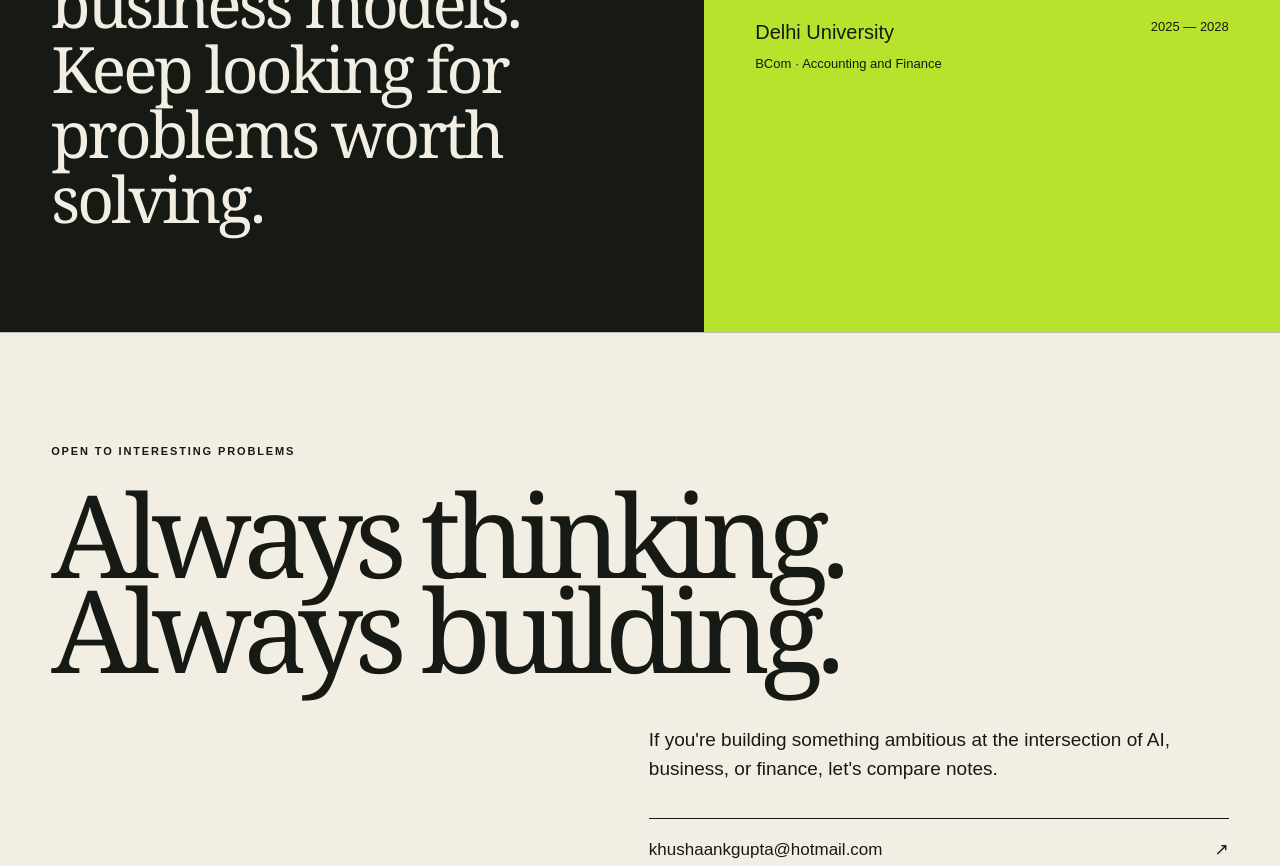
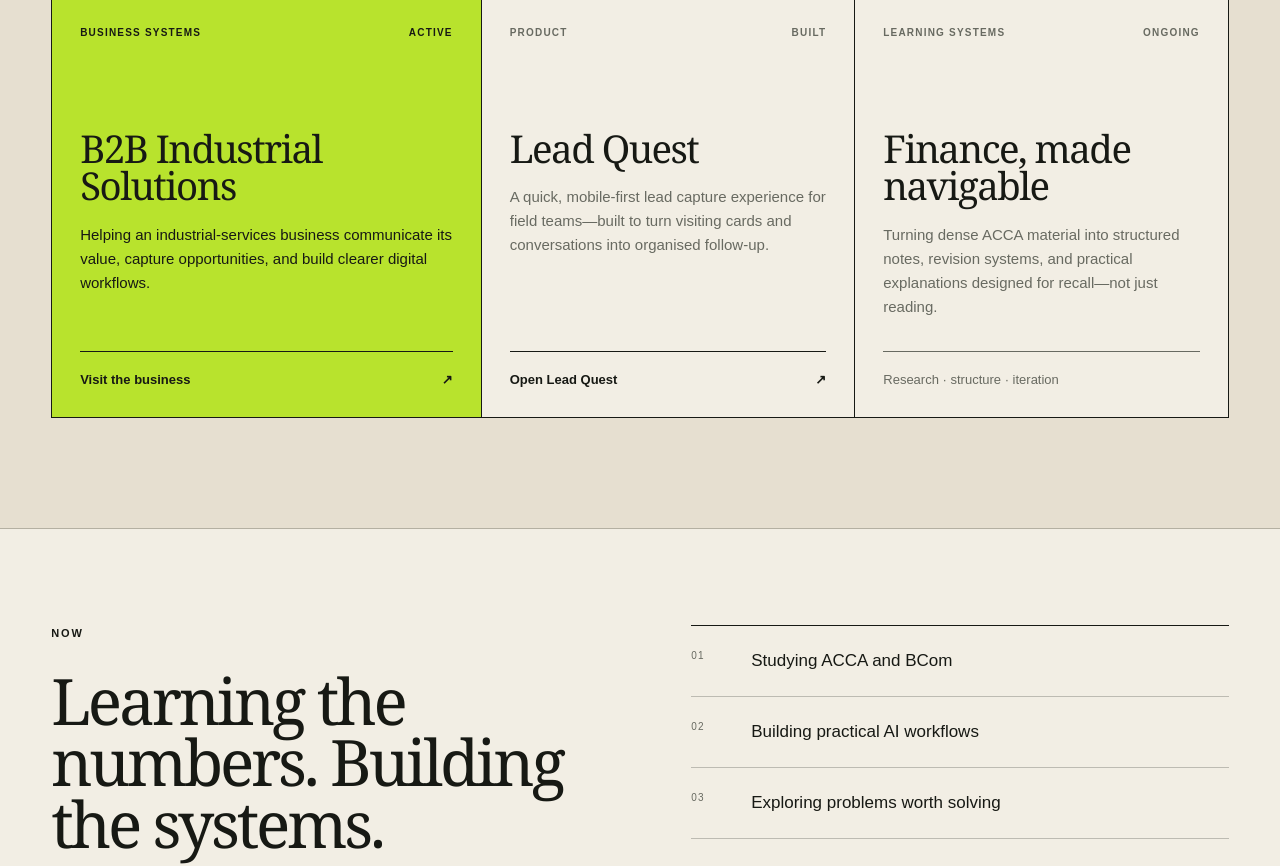
Before and after one commit to khushaank/khushaank, a Next.js app: page / in a window 1280 px wide. Shown: the part 1700-2566 px from the top of the page. Built offline with nearby package versions, Linux system fonts and the light colour scheme.

Commit message:
Strengthen personal site content and reliability (#2)
Improve portfolio content, accessibility, deployment validation, and stabilize the Khushaank pet movement.

```diff
--- a/app/globals.css
+++ b/app/globals.css
@@ -25,6 +25,22 @@
 
 a:focus-visible { outline: 3px solid var(--ink); outline-offset: 4px; }
 
+.skip-link {
+  position: fixed;
+  z-index: 100;
+  top: 12px;
+  left: 12px;
+  padding: 12px 16px;
+  border: 1px solid var(--ink);
+  background: var(--lime);
+  font-size: 13px;
+  font-weight: 700;
+  transform: translateY(-160%);
+  transition: transform 160ms ease;
+}
+
+.skip-link:focus { transform: translateY(0); }
+
 main { min-height: 100vh; overflow: hidden; }
 
 .khushaank-pet-stage {
@@ -36,6 +52,7 @@
   height: 104px;
   transform: translate3d(calc(100vw - 132px), calc(100vh - 140px), 0);
   will-change: transform;
+  contain: layout style;
 }
 
 .khushaank-pet {
@@ -89,6 +106,10 @@
 .khushaank-pet[data-dragging="true"] {
   cursor: grabbing;
   filter: drop-shadow(0 12px 12px rgba(23, 25, 20, 0.22));
+}
+
+.khushaank-pet-stage[data-roaming="true"] .khushaank-pet {
+  cursor: pointer;
 }
 
 .khushaank-pet:focus-visible {
@@ -312,6 +333,109 @@
   line-height: 1.55;
 }
 
+.work {
+  padding: 110px clamp(24px, 4vw, 72px);
+  border-bottom: 1px solid var(--rule);
+  background: var(--paper-deep);
+}
+
+.work-grid {
+  display: grid;
+  grid-template-columns: 1.15fr 1fr 1fr;
+  border-top: 1px solid var(--ink);
+  border-left: 1px solid var(--ink);
+}
+
+.work-card {
+  min-height: 390px;
+  padding: 28px;
+  display: flex;
+  flex-direction: column;
+  border-right: 1px solid var(--ink);
+  border-bottom: 1px solid var(--ink);
+  background: var(--paper);
+}
+
+.work-card-featured { background: var(--lime); }
+
+.work-meta {
+  display: flex;
+  justify-content: space-between;
+  gap: 20px;
+  color: var(--muted);
+  font-size: 10px;
+  font-weight: 700;
+  letter-spacing: 0.12em;
+  text-transform: uppercase;
+}
+
+.work-card-featured .work-meta { color: var(--ink); }
+
+.work-card h3 {
+  margin: 90px 0 18px;
+  font-family: Georgia, "Times New Roman", serif;
+  font-size: clamp(30px, 3vw, 48px);
+  font-weight: 400;
+  line-height: 0.98;
+  letter-spacing: -0.04em;
+}
+
+.work-card p {
+  max-width: 420px;
+  margin: 0 0 32px;
+  color: var(--muted);
+  font-size: 15px;
+  line-height: 1.6;
+}
+
+.work-card-featured p { color: var(--ink); }
+
+.work-card > a,
+.work-note {
+  margin-top: auto;
+  padding-top: 18px;
+  display: flex;
+  justify-content: space-between;
+  gap: 20px;
+  border-top: 1px solid currentColor;
+  font-size: 13px;
+  font-weight: 700;
+}
+
+.work-card > a span { transition: transform 180ms ease; }
+.work-card > a:hover span { transform: translate(3px, -3px); }
+.work-note { color: var(--muted); font-weight: 400; }
+
+.now {
+  padding: 96px clamp(24px, 4vw, 72px);
+  display: grid;
+  grid-template-columns: 1fr 1fr;
+  gap: clamp(48px, 8vw, 140px);
+  border-bottom: 1px solid var(--rule);
+}
+
+.now h2 {
+  max-width: 650px;
+  margin: 0;
+  font-size: clamp(42px, 5vw, 76px);
+  line-height: 0.96;
+  letter-spacing: -0.05em;
+}
+
+.now ul { margin: 0; padding: 0; list-style: none; border-top: 1px solid var(--ink); }
+
+.now li {
+  padding: 23px 0;
+  display: grid;
+  grid-template-columns: 48px 1fr;
+  gap: 12px;
+  border-bottom: 1px solid var(--rule);
+  font-size: 17px;
+  line-height: 1.4;
+}
+
+.now li span { color: var(--muted); font-size: 10px; letter-spacing: 0.12em; }
+
 .path { display: grid; grid-template-columns: 1.1fr 0.9fr; border-bottom: 1px solid var(--rule); }
 .statement, .education { padding: 100px clamp(24px, 4vw, 72px); }
 .statement { background: var(--ink); color: var(--paper); }
@@ -383,20 +507,35 @@
 }
 
 @media (max-width: 980px) {
-  .site-header { grid-template-columns: 1fr auto; }
-  nav { display: none; }
+  .site-header {
+    padding-top: 18px;
+    padding-bottom: 14px;
+    grid-template-columns: 1fr auto;
+    row-gap: 16px;
+  }
+  nav {
+    grid-column: 1 / -1;
+    grid-row: 2;
+    gap: 24px;
+    overflow-x: auto;
+    scrollbar-width: none;
+  }
+  nav::-webkit-scrollbar { display: none; }
   .hero { padding: 0; grid-template-columns: 1fr; }
   .hero-copy { padding: 88px 28px 72px; }
   .operating-map { min-height: 560px; border-top: 1px solid var(--rule); border-left: 0; }
-  .section-heading, .path { grid-template-columns: 1fr; }
+  .section-heading, .path, .now { grid-template-columns: 1fr; }
   .section-heading { gap: 22px; }
   .focus-grid { grid-template-columns: repeat(2, 1fr); }
   .focus-grid article:nth-child(2) { border-right: 0; }
   .focus-grid article:nth-child(n + 3) { border-top: 1px solid var(--rule); }
+  .work-grid { grid-template-columns: 1fr; }
+  .work-card { min-height: 330px; }
 }
 
 @media (max-width: 620px) {
   .site-header { min-height: 70px; }
+  nav { gap: 20px; font-size: 12px; }
   .header-link { font-size: 12px; }
   h1 { font-size: clamp(50px, 16vw, 78px); }
   .hero-actions { align-items: flex-start; flex-direction: column; }
@@ -412,7 +551,7 @@
   .node-product { top: 350px; right: 5%; }
   .dot-three { top: 392px; }
   .operating-map p { right: 24px; bottom: 20px; }
-  .focus, .statement, .education, .contact { padding-left: 24px; padding-right: 24px; }
+  .focus, .work, .now, .statement, .education, .contact { padding-left: 24px; padding-right: 24px; }
   .focus-grid { grid-template-columns: 1fr; }
 
   .focus-grid article, .focus-grid article + article {
@@ -423,6 +562,9 @@
   }
 
   .focus-grid h3 { margin-top: 50px; }
+  .work-card { min-height: 310px; padding: 22px; }
+  .work-card h3 { margin-top: 58px; }
+  .now { gap: 42px; }
   .education article { flex-direction: column; gap: 12px; }
   .contact h2 { font-size: clamp(58px, 19vw, 94px); }
   .contact > p:not(.eyebrow), .contact-links { margin-left: 0; }
--- a/app/layout.tsx
+++ b/app/layout.tsx
@@ -3,6 +3,7 @@
 
 export const metadata: Metadata = {
   metadataBase: new URL("https://khushaankgupta.qzz.io"),
+  alternates: { canonical: "/" },
   title: "Khushaank Gupta — AI, Business & Finance",
   description: "Turning businesses AI-first. I handle the how.",
   openGraph: {
@@ -18,6 +19,8 @@
     description: "Turning businesses AI-first. I handle the how.",
     images: ["/og.png"],
   },
+  robots: { index: true, follow: true },
+  icons: { icon: "/favicon.svg" },
 };
 
 export default function RootLayout({
--- a/app/page.tsx
+++ b/app/page.tsx
@@ -4,7 +4,10 @@
 
 export default function Home() {
   return (
-    <main>
+    <main id="content">
+      <a className="skip-link" href="#content">
+        Skip to content
+      </a>
       <KhushaankPet />
       <header className="site-header">
         <a className="wordmark" href="#top" aria-label="Khushaank Gupta, home">
@@ -12,6 +15,8 @@
         </a>
         <nav aria-label="Main navigation">
           <a href="#focus">Focus</a>
+          <a href="#work">Work</a>
+          <a href="#now">Now</a>
           <a href="#path">Path</a>
           <a href="#contact">Contact</a>
         </nav>
@@ -90,6 +95,67 @@
         </div>
       </section>
 
+      <section className="work" id="work">
+        <div className="section-heading">
+          <p className="eyebrow">Selected work</p>
+          <h2>Ideas made useful.</h2>
+        </div>
+        <div className="work-grid">
+          <article className="work-card work-card-featured">
+            <div className="work-meta">
+              <span>Business systems</span>
+              <span>Active</span>
+            </div>
+            <h3>B2B Industrial Solutions</h3>
+            <p>
+              Helping an industrial-services business communicate its value,
+              capture opportunities, and build clearer digital workflows.
+            </p>
+            <a href="https://b2bindustrial.in" target="_blank" rel="noreferrer">
+              Visit the business <span aria-hidden="true">↗</span>
+            </a>
+          </article>
+          <article className="work-card">
+            <div className="work-meta">
+              <span>Product</span>
+              <span>Built</span>
+            </div>
+            <h3>Lead Quest</h3>
+            <p>
+              A quick, mobile-first lead capture experience for field teams—built
+              to turn visiting cards and conversations into organised follow-up.
+            </p>
+            <a href="https://connect.b2bindustrial.in" target="_blank" rel="noreferrer">
+              Open Lead Quest <span aria-hidden="true">↗</span>
+            </a>
+          </article>
+          <article className="work-card">
+            <div className="work-meta">
+              <span>Learning systems</span>
+              <span>Ongoing</span>
+            </div>
+            <h3>Finance, made navigable</h3>
+            <p>
+              Turning dense ACCA material into structured notes, revision systems,
+              and practical explanations designed for recall—not just reading.
+            </p>
+            <span className="work-note">Research · structure · iteration</span>
+          </article>
+        </div>
+      </section>
+
+      <section className="now" id="now">
+        <div>
+          <p className="eyebrow">Now</p>
+          <h2>Learning the numbers. Building the systems.</h2>
+        </div>
+        <ul aria-label="What Khushaank is doing now">
+          <li><span>01</span> Studying ACCA and BCom</li>
+          <li><span>02</span> Building practical AI workflows</li>
+          <li><span>03</span> Exploring problems worth solving</li>
+        </ul>
+      </section>
+
       <section className="path" id="path">
         <div className="statement">
           <p className="eyebrow">Current operating principle</p>
--- a/package.json
+++ b/package.json
@@ -6,7 +6,7 @@
     "node": ">=22.13.0"
   },
   "scripts": {
-    "dev": "vinext dev",
+    "dev": "vite",
     "build": "vinext build",
     "start": "vinext start",
     "test": "npm run build && node --test tests/rendered-html.test.mjs",
--- a/vite.config.ts
+++ b/vite.config.ts
@@ -10,7 +10,7 @@
 if (fs.existsSync("./.openai/hosting.json")) {
   try {
     hostingConfig = JSON.parse(fs.readFileSync("./.openai/hosting.json", "utf-8"));
-  } catch (e) {}
+  } catch {}
 }
 
 const { d1, r2 } = hostingConfig;
@@ -51,9 +51,13 @@
   const { cloudflare } = await import("@cloudflare/vite-plugin");
 
   return {
-    server: isCodexSeatbeltSandbox
-      ? { watch: { useFsEvents: false, usePolling: true } }
-      : undefined,
+    server: {
+      host: "0.0.0.0",
+      allowedHosts: ["terminal.local"],
+      ...(isCodexSeatbeltSandbox
+        ? { watch: { useFsEvents: false, usePolling: true } }
+        : {}),
+    },
     plugins: [
       vinext(),
       sites(),
```
Also changed, not shown: app/KhushaankPet.tsx (+109 -21 lines), 1 other file (tests, documents, lock files or other folders).
